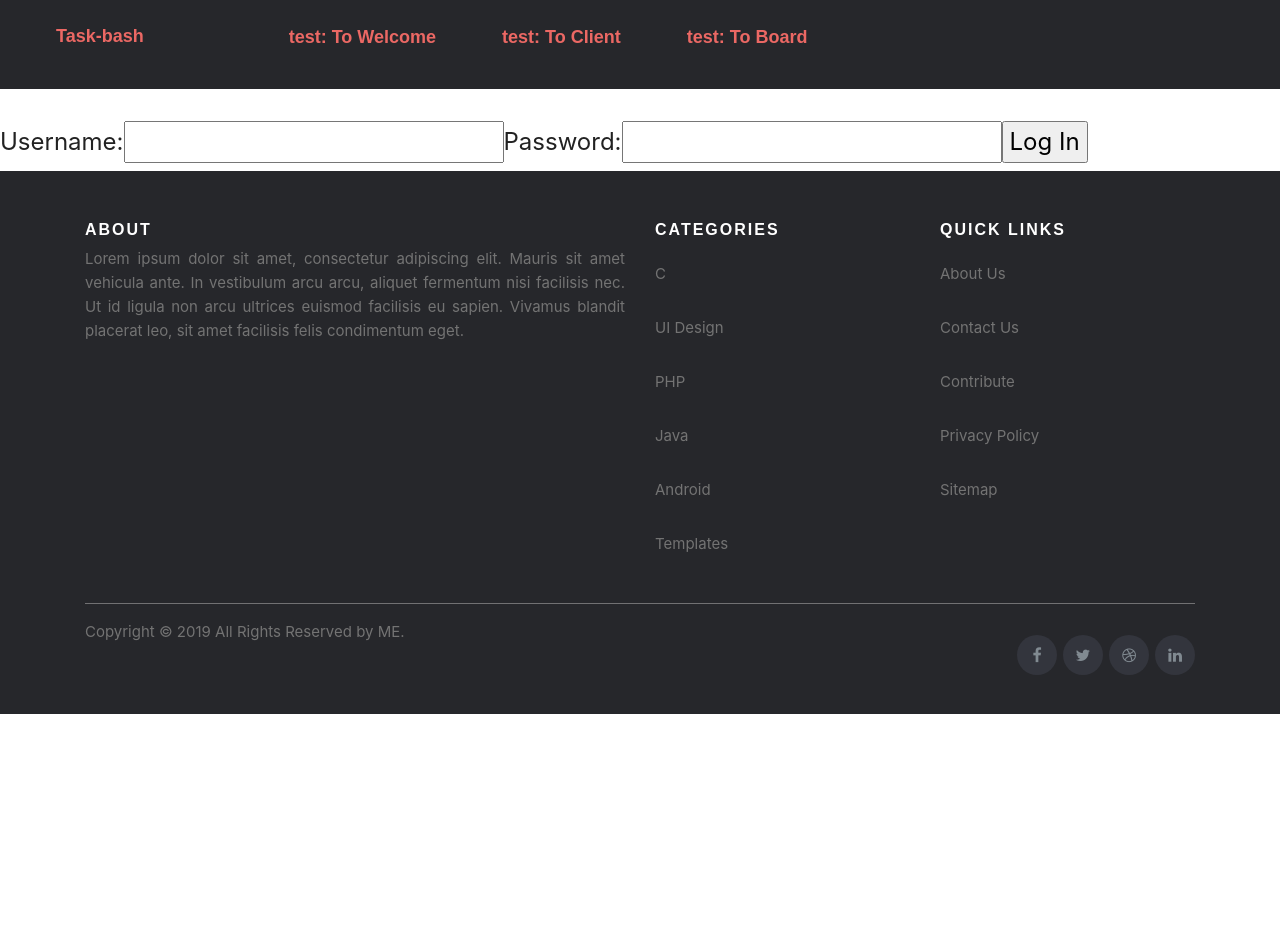
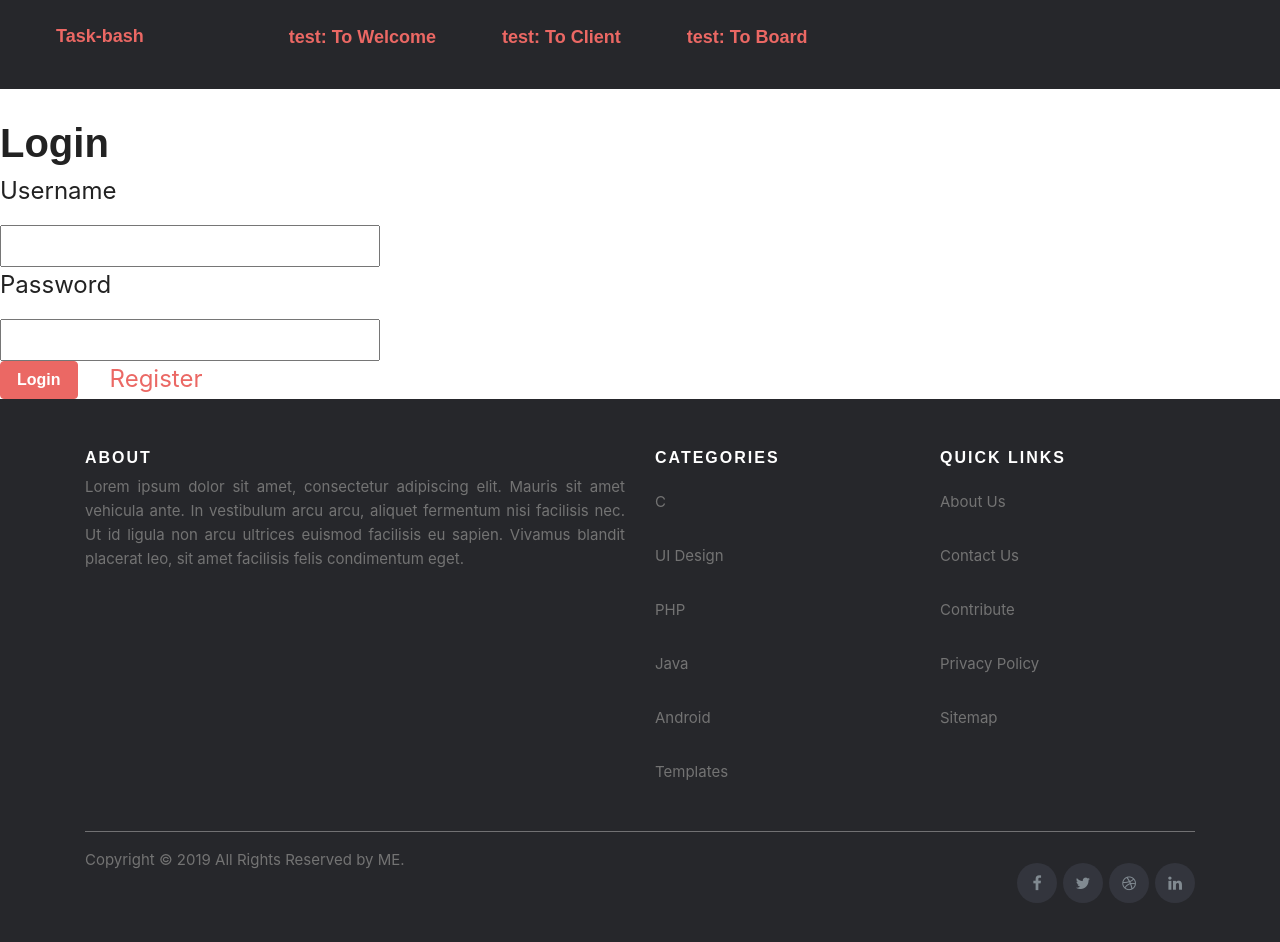
Before and after one commit to tklarrabee/task-bash, a React (Create React App) app in the folder create-react-express/client/: page /login in a window 1280 px wide. Before the commit the page ends 800 px from the top, so only its background shows below. Built offline with nearby package versions, Linux system fonts and the light colour scheme; a web font is replaced by a local one.

Commit message:
Working Login and Registration

```diff
--- a/create-react-express/client/src/components/Login/index.js
+++ b/create-react-express/client/src/components/Login/index.js
@@ -1,59 +1,81 @@
 import React, { Component } from 'react';
-import axios from 'axios';
+import { Link } from 'react-router-dom';
+import LoginService from '../../utils/LoginService';
+import Message from '../Message';
+import Error from '../Error';
+import { COMMON_FIELDS, REGISTRATION_FIELDS, LOGIN_FIELDS, LOGIN_MESSAGE, ERROR_IN_LOGIN } from '../../MessageBundle';
 
 class Login extends Component {
 	constructor(props) {
 		super(props);
+
 		this.state = {
-            username: '',
-            password: ''
+			user_name: '',
+			password: '',
+			error: false,
+			loginSuccess: false
+		}
+	}
+
+	handleOnChangeUserName = (e) =>  {
+		this.setState({
+			user_name: e.target.value
+		});
+	}
+
+	handleOnChangePassword = (e) => {
+		this.setState({
+			password: e.target.value
+		});
+	}
+
+	onSubmit = async e => {
+		const data = {
+			user_name: this.state.user_name,
+			password: this.state.password
 		};
-        // binds methods the constructor so that they can handle state changes
-        this.handleChange = this.handleChange.bind(this);
-        this.handleSubmit = this.handleSubmit.bind(this);
+
+		const loginResult = await LoginService(data);
+
+		if(loginResult !== 200) {
+			this.setState({
+				error: true,
+				loginSuccess: false
+			});
 		}
-    handleChange(event) {
-        this.setState({ value: event.target.value });
-    }
-    handleSubmit(event) {
-        event.preventDefault();
-        console.log(this.state.username)
-        axios.post('/login', {
-            username: this.state.username,
-            password: this.state.password
-        })
-            .then(response => {
-                console.log(response);
-                if(response.data) {
-                    console.log('successful login')
+		else
 			this.setState({
-                        redirectTo: '/client'
-                    })
-                }
-                else {
-                    console.log('Login error')
-                }
-            }).catch(error => {
-                console.log('Log In Error', error);
-            })
-
+				loginSuccess: true,
+				error: false
+			});
 	}
 
     render()
     {
-     return(
-         <form onSubmit={this.handleSubmit}>
-             <label>
-                 Username:
-                 <input type='text'/>
-             </label>
-             <label>
-                 Password:
-                 <input type='password'/>
-             </label>
-             <input type='submit' value='Log In' />
+		const { loginSuccess, error } = this.state;
+
+		return (
+			 <div className="Login">
+				<h1>{ LOGIN_FIELDS.LOGIN_HEADING }</h1>
+				<form onSubmit={this.onSubmit}>
+					<div>
+						<div className="fields">
+							<p>{ COMMON_FIELDS.USER_NAME }</p>
+							<input type="text" name="Username" onChange={this.handleOnChangeUserName} autoComplete="Username" required/>
+						</div>
+						<div className="fields">
+							<p>{ COMMON_FIELDS.PASSWORD }</p>
+							<input type="password" name="Password" onChange={this.handleOnChangePassword} autoComplete="Password" required/></div>
+						<div className="buttons">
+							<button type="button" onClick={this.onSubmit} className="btn btn-primary">{ LOGIN_FIELDS.LOGIN }</button>
+							<Link to="/register">{ REGISTRATION_FIELDS.REGISTER }</Link>
+						</div>
+					</div>
 				</form>
-     )
+				{ loginSuccess && <Message message={LOGIN_MESSAGE} /> }
+				{ error && <Error message={ERROR_IN_LOGIN} />}
+				</div>
+			);
 		}
 
 }
--- a/create-react-express/client/src/components/Signup/index.js
+++ b/create-react-express/client/src/components/Signup/index.js
@@ -1,5 +1,4 @@
 import React, { Component } from 'react';
-import axios from 'axios';
 import { Link } from 'react-router-dom';
 import classNames from 'classnames';
 import { UserRegistration, UsernameValidation } from '../../utils/SignupService';
```
Also changed, not shown: 1 other file (tests, documents, lock files or other folders). Lines whose indentation alone changed are shown as unchanged.
